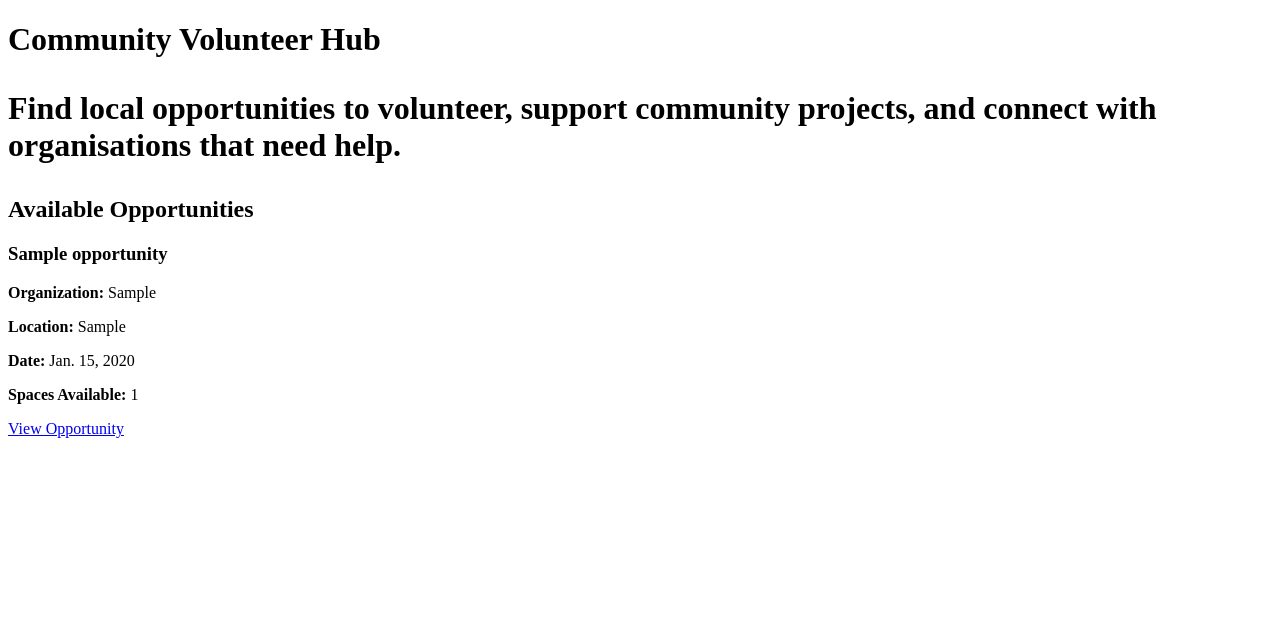
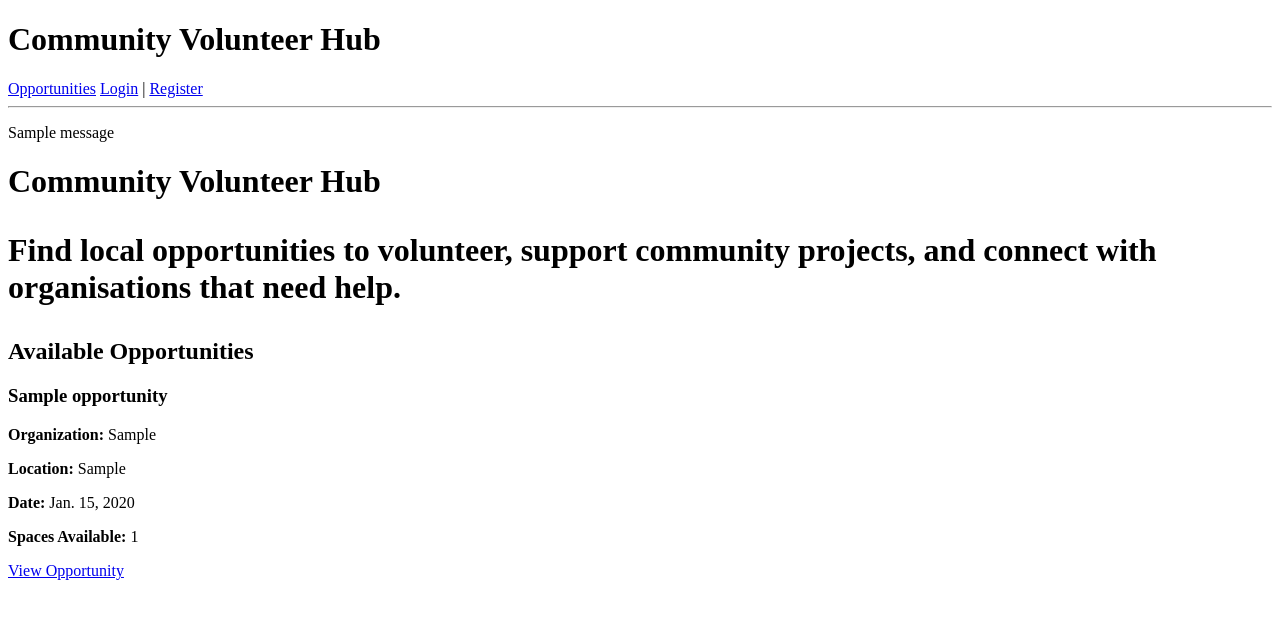
Before and after one commit to mdpos95-tech/volunteerhub_MOD5, a Django app: page / in a window 1280 px wide. Shown: the top 619 px of the page. Run offline with Django 5.2, Linux system fonts and the light colour scheme; tables that the repository leaves empty hold one stand-in row (values such as "Sample post"); one stand-in notice (Sample message) is shown.

Commit message:
created base.html and working on links to each page

```diff
--- a/accounts/urls.py
+++ b/accounts/urls.py
@@ -8,5 +8,5 @@ urlpatterns = [
     path("logout/", auth_views.LogoutView.as_view(), name="logout"),
     path("register/", views.register, name="register"),
     path("apply/<int:opportunity_id>/", views.apply_for_opportunity, name="apply"),
-    path("my_applications/", views.my_applications, name="my_applications"),
+    path("my-applications/", views.my_applications, name="my_applications"),
 ]
--- a/opportunities/templates/opportunities/home.html
+++ b/opportunities/templates/opportunities/home.html
@@ -1,5 +1,6 @@
-<!DOCTYPE html>
-<html lang="en">
+    {% extends "base.html" %}
+    {% block title %}Volunteer Opportunities{% endblock %}
+    {% block content %}
     <head>
         <meta charset="UTF-8">
         <meta name="viewport" content="width=device-width, initial-scale=1.0">
@@ -24,4 +25,4 @@
             <p>No active opportunities available at the moment. Please check back later.</p>
         {% endfor %}
     </body>
-</html>
+{% endblock %}
--- /dev/null
+++ b/templates/base.html
@@ -0,0 +1,39 @@
+<!DOCTYPE html>
+<html lang="en">
+<head>
+    <meta charset="UTF-8">
+    <meta name="viewport" content="width=device-width, initial-scale=1.0">
+    <title>
+        {% block title %}
+        Community Volunteer Hub
+        {% endblock %}
+    </title>
+
+<body>
+<header>
+    <h1>Community Volunteer Hub</h1>
+    <nav><a href="{% url 'opportunities:home' %}">Opportunities</a>
+    {% if user.is_authenticated %}
+<a href="{% url 'accounts:my_applications' %}">
+My Applications</a>
+<form action="{% url 'accounts:logout' %}" method="post">
+    {% csrf_token %}
+    <button type="submit">Logout</button>
+</form>
+    {% else %}
+        <a href="{% url 'accounts:login' %}">Login</a> |
+        <a href="{% url 'accounts:register' %}">Register</a>
+    {% endif %}
+    </nav>
+</header>
+<hr> {% if messages %}
+{% for message in messages %}
+    <p class="alert alert-{{ message.tags }}">{{ message }}</p>
+{% endfor %}
+{% endif %}
+<main>
+    {% block content %}
+    {% endblock %}
+</main>
+</body>
+</html>
--- a/volunteerhub/settings.py
+++ b/volunteerhub/settings.py
@@ -57,7 +57,7 @@ ROOT_URLCONF = 'volunteerhub.urls'
 TEMPLATES = [
     {
         'BACKEND': 'django.template.backends.django.DjangoTemplates',
-        'DIRS': [],
+        'DIRS': [BASE_DIR / "templates"],
         'APP_DIRS': True,
         'OPTIONS': {
             'context_processors': [
```
